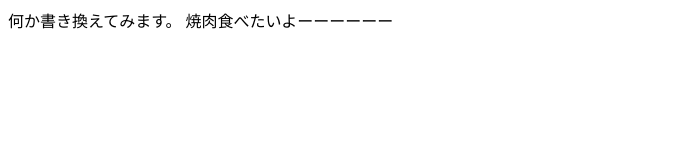
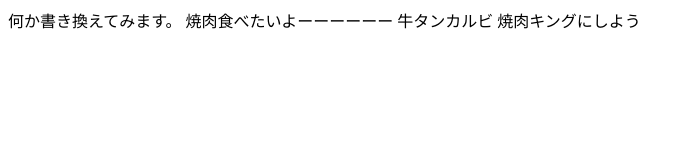
Before and after one commit to masaaki0707/yakinikutabetai, a plain HTML site: page index.html in a window 1280 px wide. Shown: the whole page, without its empty margins (0-692 px from the left). Drawn offline with Linux system fonts and the light colour scheme.

Commit message:
Update index.html

```diff
--- a/index.html
+++ b/index.html
@@ -7,5 +7,7 @@
   <body>
     何か書き換えてみます。
     焼肉食べたいよーーーーーー
+    牛タンカルビ
+    焼肉キングにしよう
   </body>
 </html>
```
